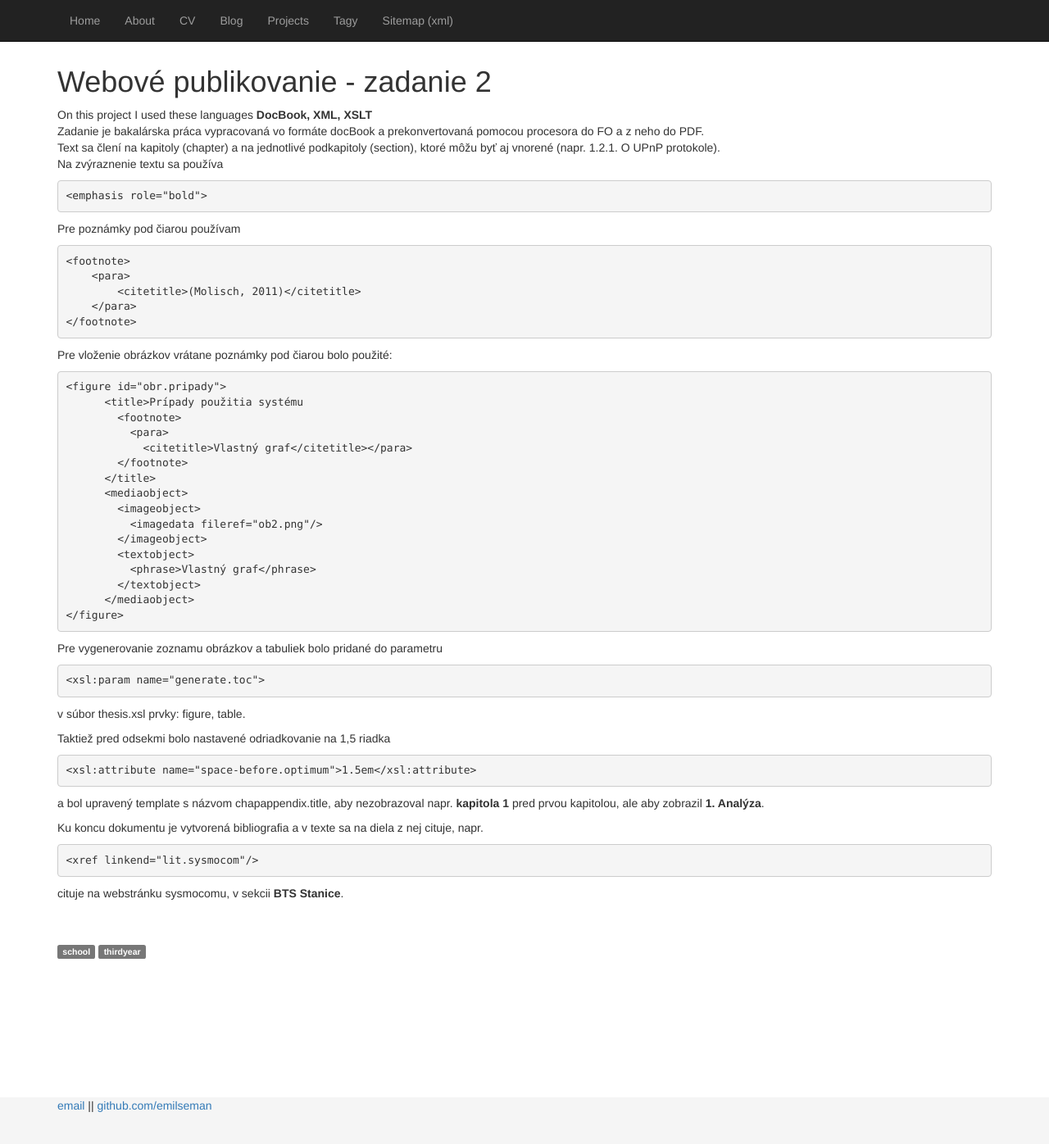
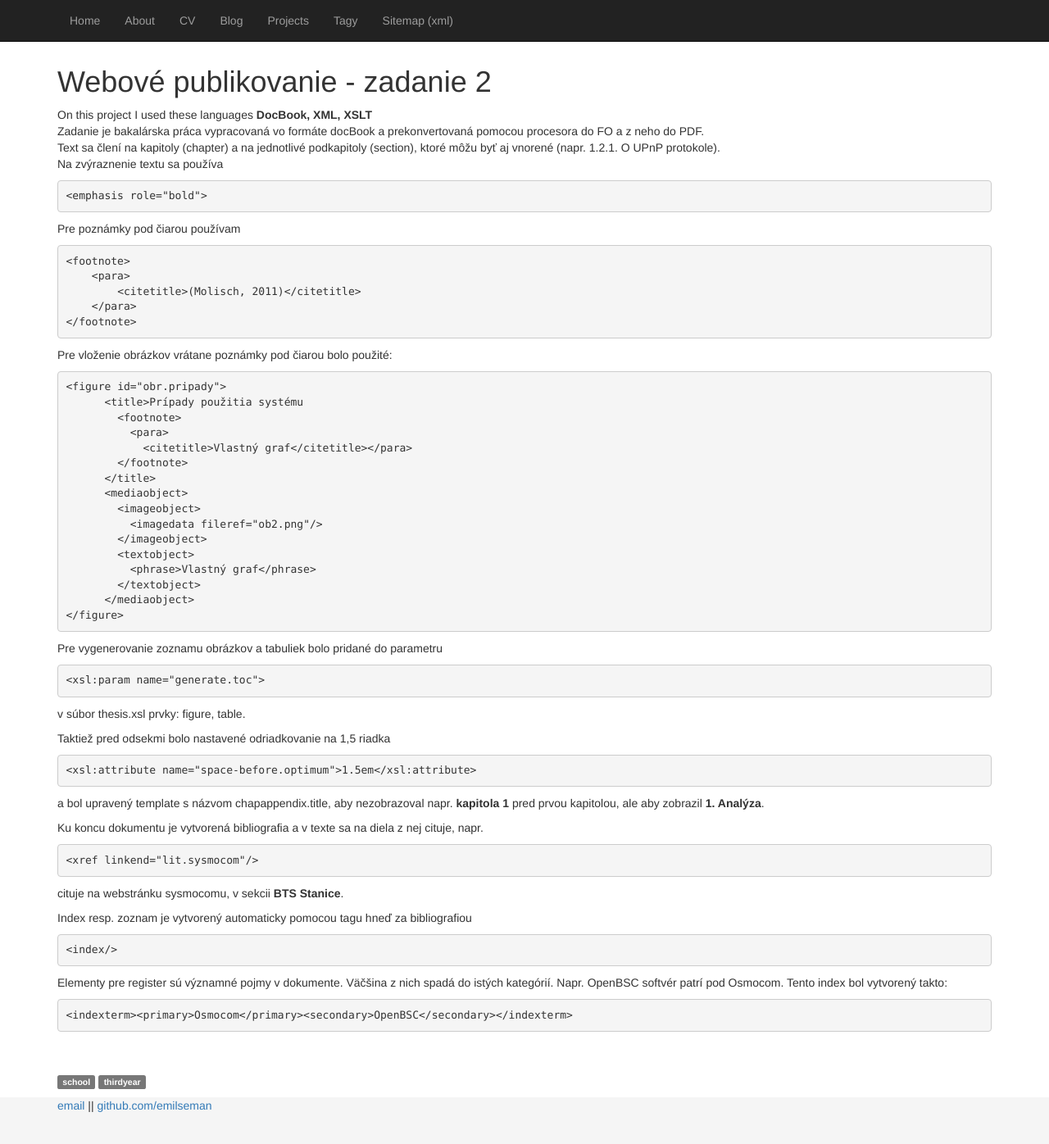
Before and after one commit to emilseman/emilseman.github.io, a Jekyll site: the page built from _projects/WPUBzadanie2.md, in a window 1280 px wide and 1399 px high. Shown: the top 1396 px of the window at 82% size. Built offline with Jekyll 4.4.1, drawn with Linux system fonts in a browser that asks for light colours.

Commit message:
doplnene WPub

````diff
--- a/_layouts/default.html
+++ b/_layouts/default.html
@@ -7,6 +7,8 @@
 						<script src="https://code.jquery.com/jquery-1.12.1.min.js" type="text/javascript"></script>
 
 			<script src="/js/bootstrap.min.js" type="text/javascript"></script>
+						<script src="/js/npm.js" type="text/javascript"></script>
+
 						<link rel="stylesheet" type="text/css" href="/css/sticky-footer-navbar.css">
 
 
--- a/_projects/WPUBzadanie2.md
+++ b/_projects/WPUBzadanie2.md
@@ -63,3 +63,15 @@ Ku koncu dokumentu je vytvorená bibliografia a v texte sa na diela z nej cituje
 <xref linkend="lit.sysmocom"/>
 ```
 cituje na webstránku sysmocomu, v sekcii **BTS Stanice**.
+
+Index resp. zoznam je vytvorený automaticky pomocou tagu hneď za bibliografiou
+
+```xml
+<index/>
+```
+
+Elementy pre register sú významné pojmy v dokumente. Väčšina z nich spadá do istých kategórií. Napr. OpenBSC softvér patrí pod Osmocom. Tento index bol vytvorený takto:
+
+```xml
+<indexterm><primary>Osmocom</primary><secondary>OpenBSC</secondary></indexterm>
+```
````
Also changed, not shown: 15 other files.
